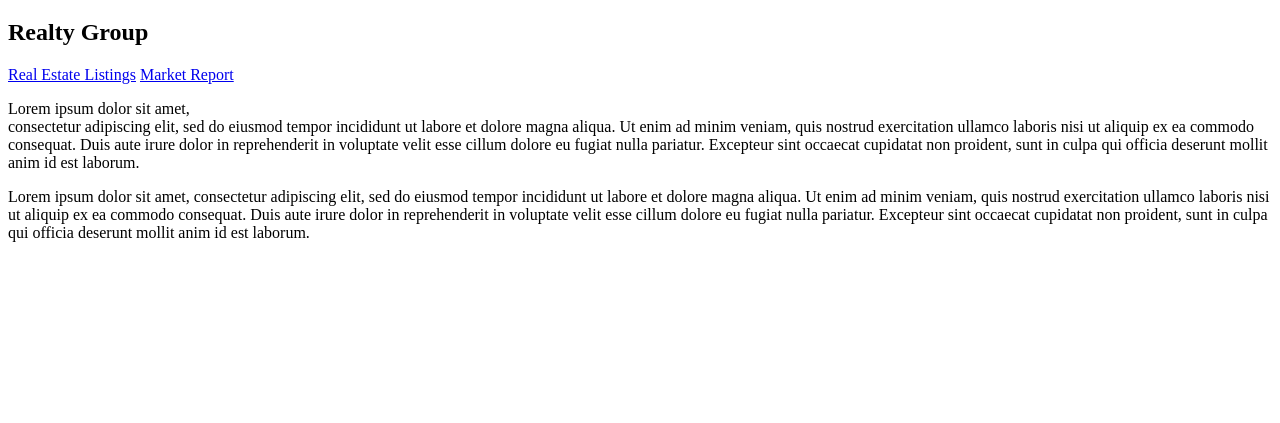
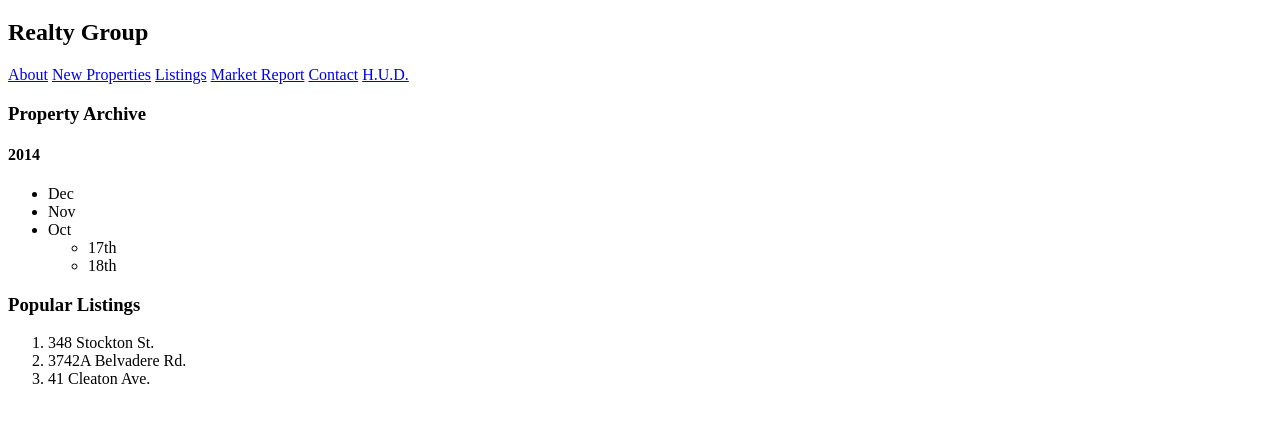
Before and after one commit to cloudycua/exceptional-realty, a plain HTML site: page real-estate-listings.html in a window 1280 px wide. Shown: the part 61-484 px from the top of the page. Drawn offline with Linux system fonts and the light colour scheme.

Commit message:
HTML Links

```diff
--- a/real-estate-listings.html
+++ b/real-estate-listings.html
@@ -1,33 +1,43 @@
-<!DOCTYPE html>
+<!doctype html>
 <html lang="en">
 <head>
-    <!-- This is a comment. I can see it in the code, but it will not appear in the browser. -->
-
-    <!--
-    The head section contains info for search engines and the browser and is not seen by site visitors.
-    -->
-
-    <!-- Best practice for HTML 5 documents, tells browser to interpret code insde page as a UTF-8 character set -->
     <meta charset="UTF-8">
-
-    <!-- Title shows up at top of browser tab. Also hselpful to search enginges -->
-    <title>Exceptional Realty Group - Luxury Homes - About</title>
+    <title>Exceptional Realty Group - Luxury Homes - Listings</title>
 </head>
 <body>
-    <!-- The body is the entire viewable area of the web page. For example we can see text, links, images and media. -->
 
   <h1>Exceptional</h1>
   <h2>Realty Group</h2>
 
-    <a href="real-estate-listings.html">Real Estate Listings</a>
+  <!-- links -->
+  <a href="index.html">About</a>
+  <a href="new-properties.html">New Properties</a>
+  <a href="real-estate-listings.html">Listings</a>
   <a href="market-report.html">Market Report</a>
+  <a href="contact.html">Contact</a>
+  <a href="http://hud.gov">H.U.D.</a>
 
-    <p>Lorem ipsum dolor sit amet, <br> consectetur adipiscing elit, sed do eiusmod tempor incididunt ut labore et dolore magna aliqua. Ut enim ad minim veniam, quis nostrud exercitation ullamco laboris nisi ut aliquip ex ea commodo consequat. Duis aute irure dolor in reprehenderit in voluptate velit esse cillum dolore eu fugiat nulla pariatur. Excepteur sint occaecat cupidatat non proident, sunt in culpa qui officia deserunt mollit anim id est laborum.</p>
+  <h3> Property Archive</h3>
+  <h4>2014</h4>
+  <!-- unordered list -->
+  <ul>
+    <li>Dec</li>
+    <li>Nov</li>
+    <li>Oct
+      <ul>
+        <li>17th</li>
+        <li>18th</li>
+      </ul>
+    </li>
+  </ul>
 
-    <p>Lorem ipsum dolor sit amet, consectetur adipiscing elit, sed do eiusmod tempor incididunt ut labore et dolore magna aliqua. Ut enim ad minim veniam, quis nostrud exercitation ullamco laboris nisi ut aliquip ex ea commodo consequat. Duis aute irure dolor in reprehenderit in voluptate velit esse cillum dolore eu fugiat nulla pariatur. Excepteur sint occaecat cupidatat non proident, sunt in culpa qui officia deserunt mollit anim id est laborum.</p>
-
-
-
+  <h3>Popular Listings</h3>
+  <!-- ordered list -->
+  <ol>
+    <li>348 Stockton St.</li>
+    <li>3742A Belvadere Rd.</li>
+    <li>41 Cleaton Ave.</li>
+  </ol>
 
 </body>
 </html>
```
Also changed, not shown: contact.html (+21 -0 lines), index.html (+5 -2 lines), market-report.html (+8 -2 lines), new-properties.html (+21 -0 lines). Lines whose indentation alone changed are shown as unchanged.
